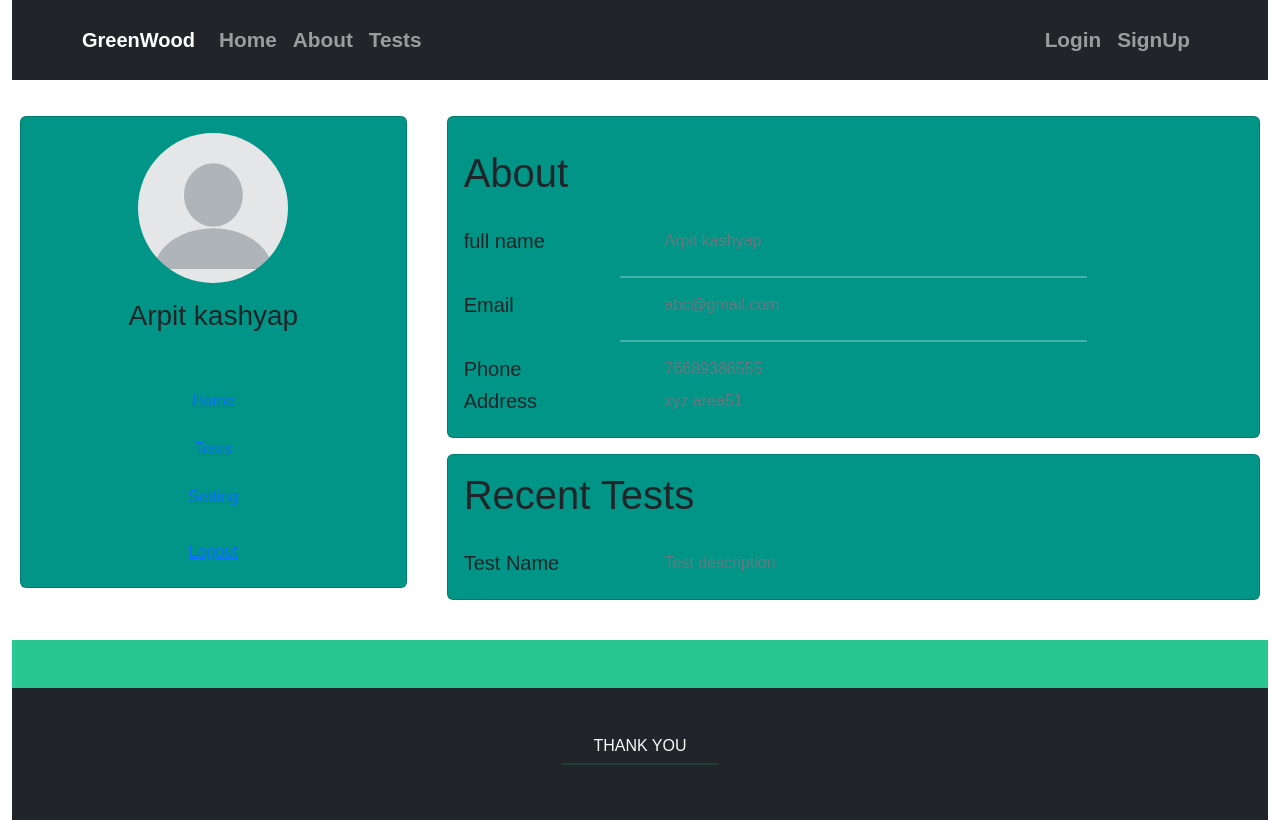
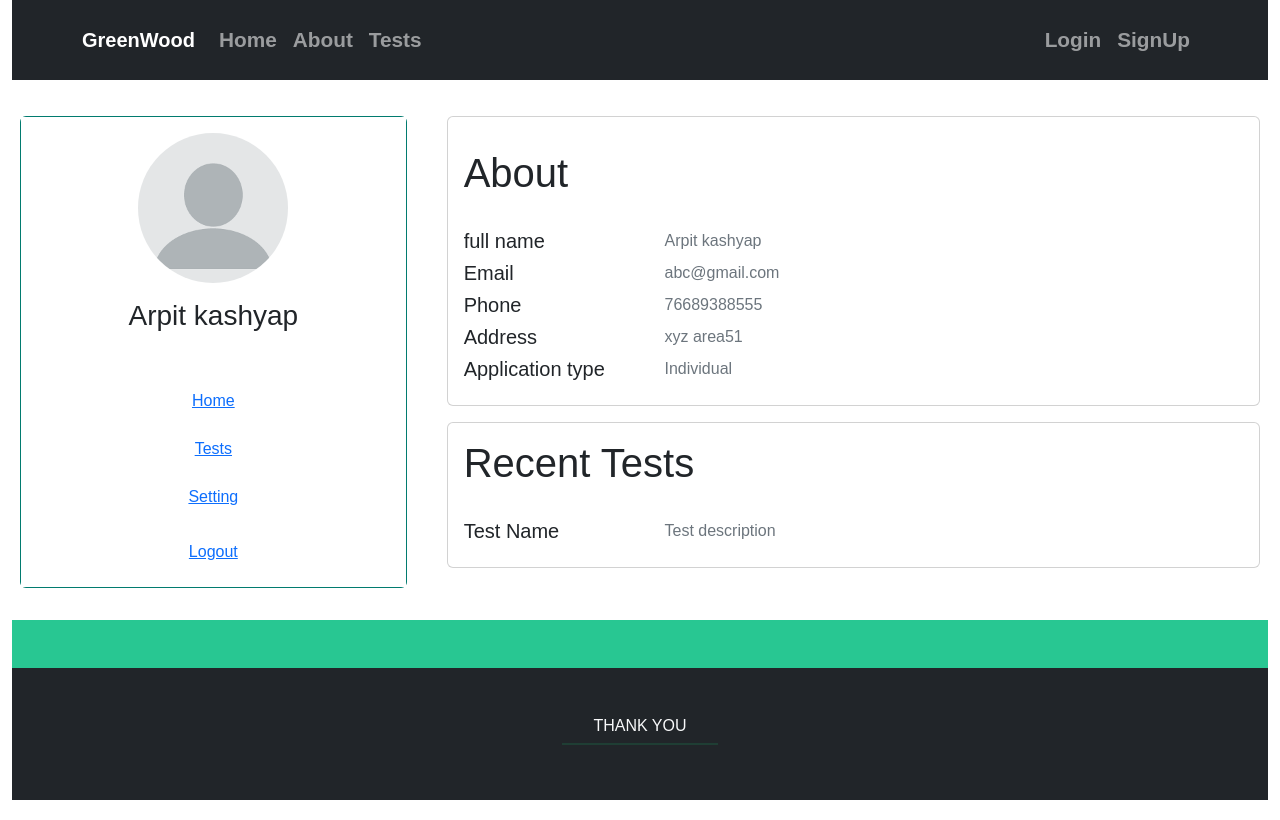
Before and after one commit to Astro3321/greenwood, a React (Create React App) app: page /profile in a window 1280 px wide. Built offline with nearby package versions, Linux system fonts and the light colour scheme; no server answers; a web font is replaced by a local one.

Commit message:
Added Organistion info page

```diff
--- a/src/App.js
+++ b/src/App.js
@@ -11,6 +11,7 @@ import About from "./components/About"
 import Assessment from "./components/Assessment"
 import UpdateProfile from "./components/UpdateProfile"
 import RecentTest from "./components/RecentTest"
+import OrgSignup from "./components/OrgSignup"
 
 export default function App() {
 	const fontStyles = {
@@ -50,6 +51,7 @@ export default function App() {
 					<Route path="/tests" element={<Assessment />}></Route> Assessment
 					<Route path="/UpdateProfile" element={<UpdateProfile/>}></Route> UpdateProfile
 					<Route path="/RecentTest" element={<RecentTest/>}></Route> UpdateProfile
+					<Route path="/OrgSignup" element={<OrgSignup/>}></Route> UpdateProfile
 				</Routes>
 				<Footer />
 			</AuthProvider>
--- /dev/null
+++ b/src/components/OrgSignup.js
@@ -0,0 +1,38 @@
+import React from 'react'
+import {Form, Button, Card } from 'react-bootstrap'
+// import { Link, useNavigate } from 'react-router-dom'
+import ".//UserForm.css"
+
+
+export default function OrgSignup() {
+  return ( <>
+                   <br /><br />
+    <div  className="square2" style={{background:"#20c997",border:"2px solid white"}}>
+      <Card >
+        <Card.Body style={{background:"white"}}>
+            <h1 className='text-center mb-4'><strong>Sign Up</strong></h1>
+            <p className='text-center mb-4'><b>As organisation</b></p>
+            <Form >
+                <Form.Group id="email">
+                    <Form.Label><strong>Organistion/school Name</strong></Form.Label>
+                    <Form.Control type="text"  required />
+                </Form.Group>
+                <br />
+                <Form.Group id="passward">
+                    <Form.Label><strong>Address</strong></Form.Label>
+                    <Form.Control type="text"  required />
+                </Form.Group>
+                <br />
+                <Form.Group id="password-confirm">
+                    <Form.Label><strong>Conductor Name</strong></Form.Label>
+                    <Form.Control type="text"required />
+                </Form.Group>
+
+                <Button className="w-100 mt-4" type="submit" >Sign Up</Button>
+            </Form>
+        </Card.Body>
+    </Card>
+
+    </div><br /><br />
+    </>)
+}
--- a/src/components/Profile.js
+++ b/src/components/Profile.js
@@ -26,7 +26,7 @@ export default function Profile(props) {
       <div className="row " >
         <div className="col-md-4 mt-1" >
             <div className="card text-center side" >
-                <div className="card-body">
+                <div className="card-body" style={{background:"white"}}>
                     <img src="profile.png" alt="" className='rounded-circle' width={150}/>
                     <div className="mt-3">
                         <h3>Arpit kashyap</h3><br /><br />
@@ -38,8 +38,8 @@ export default function Profile(props) {
                 </div>
             </div>
          </div>
-         <div className="col-md-8 mt-1">
-            <div className="card mb-3 content">
+         <div className="col-md-8 mt-1" >
+            <div className="card mb-3 content" style={{background:"white"}}>
                 <h1 className='m-3 pt-3'>About</h1>
                 <div className="card-body">
                     <div className="row">
@@ -50,14 +50,14 @@ export default function Profile(props) {
                             Arpit kashyap
                         </div>
                     </div>
-                    <hr />
+                    {/* <hr /> */}
                     <div className="row">
                         <div className="col-md-3">
                             <h5>Email</h5>
                         </div>
                         <div className="col-md-9 text-secondary">abc@gmail.com</div>
                     </div>
-                    <hr />
+                    {/* <hr /> */}
                     <div className="row">
                         <div className="col-md-3">
                             <h5>Phone</h5>
@@ -74,9 +74,17 @@ export default function Profile(props) {
                             xyz area51
                         </div>
                     </div>
+                    <div className="row">
+                        <div className="col-md-3">
+                            <h5>Application type</h5>
+                        </div>
+                        <div className="col-md-9 text-secondary">
+                            Individual
+                        </div>
+                    </div>
                 </div>
             </div>
-            <div className="card mb-3 content">
+            <div className="card mb-3 content" style={{background:"white"}}>
                 <h1 className='m-3'>Recent Tests </h1>
                 <div className="card-body">
                     <div className="row">
--- a/src/components/UserForm.css
+++ b/src/components/UserForm.css
@@ -17,3 +17,7 @@
     display: center;
     border: 0.5rem outset #019587;
   }
+
+  .org{
+    text-align: center;
+  }
```
